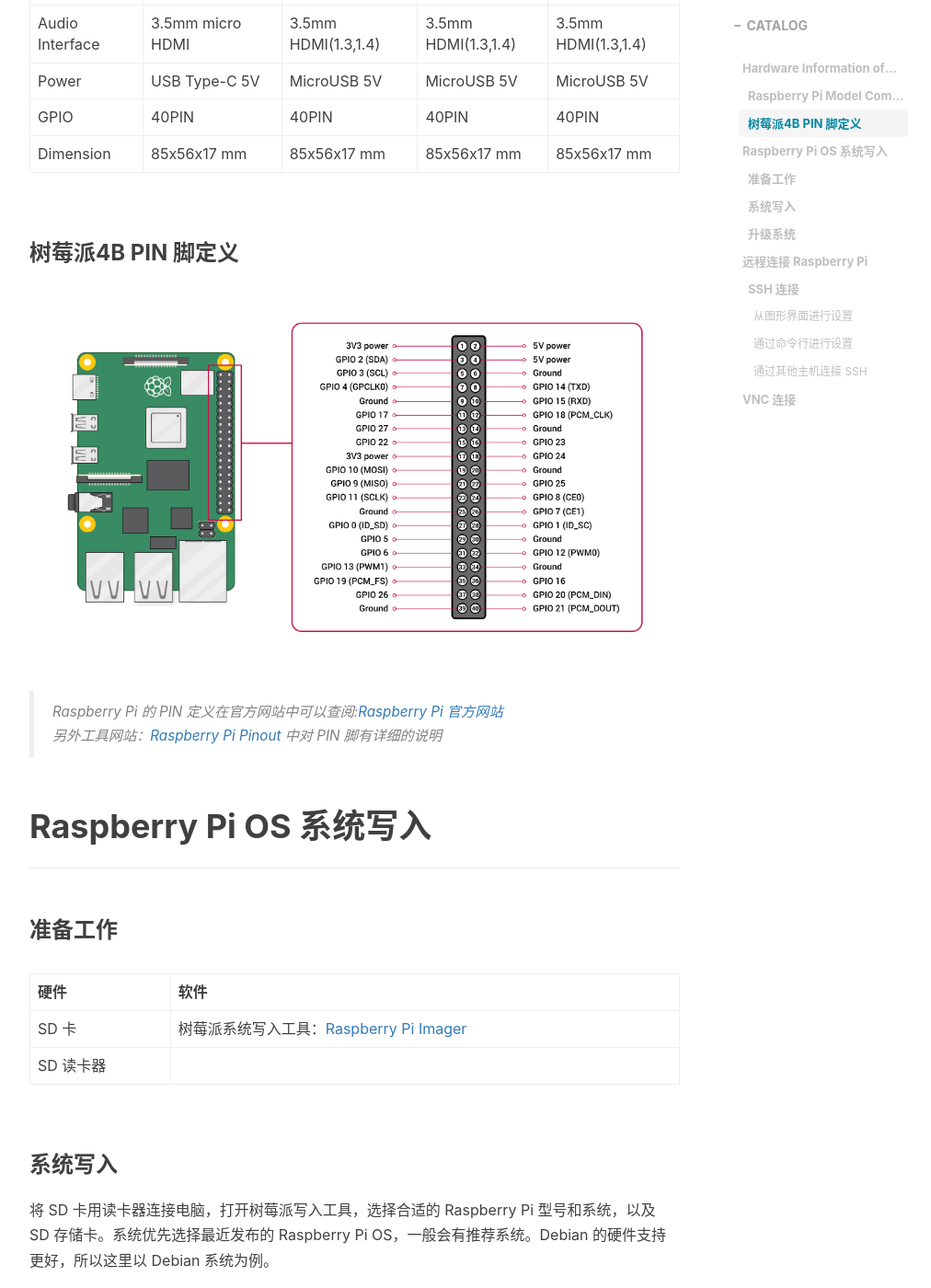
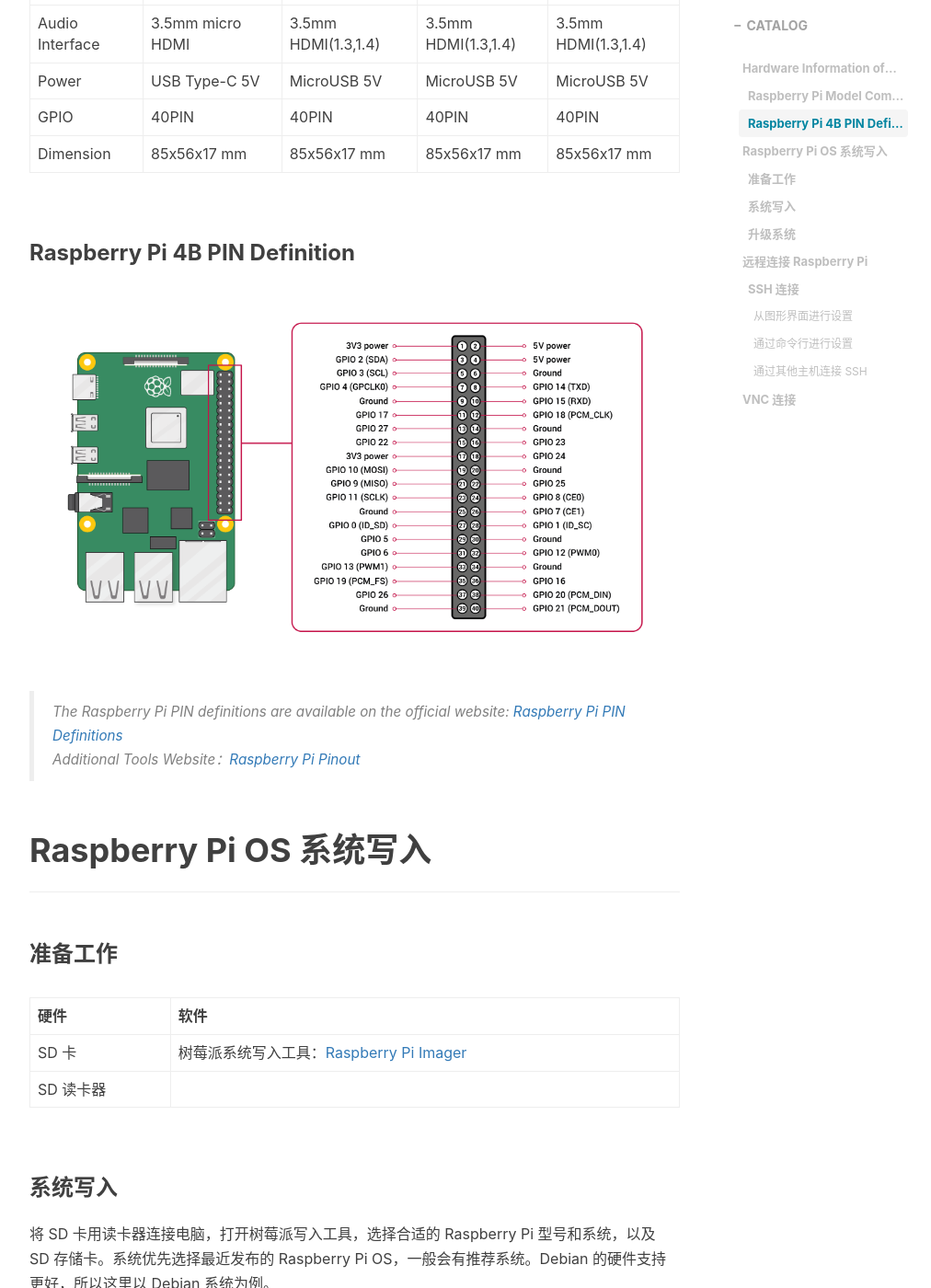
Before and after one commit to antoniotian/antoniotian.github.io, a Jekyll site: the page built from _posts/2024-01-15-raspberrypi-setup.md, in a window 1280 px wide and 1400 px high, scrolled down 1692 px. Shown: the whole window at 92% size, without its empty margins (233-1245 px from the left). Built offline with Jekyll 4.4.1, drawn with Linux system fonts in a browser that asks for light colours; nearby versions of some CDN libraries; comment, search, counter and statistics services are not loaded.

Commit message:
Update 2024-01-15-raspberrypi-setup.md

```diff
--- a/_posts/2024-01-15-raspberrypi-setup.md
+++ b/_posts/2024-01-15-raspberrypi-setup.md
@@ -34,10 +34,10 @@
 | GPIO              | 40PIN                                          | 40PIN                                        | 40PIN                                        | 40PIN                                         |
 | Dimension         | 85x56x17 mm                                    | 85x56x17 mm                                  | 85x56x17 mm                                  | 85x56x17 mm                                   |
 
-### 树莓派4B PIN 脚定义
+### Raspberry Pi 4B PIN Definition
 ![Raspberry Pi PIN](/img/in-post-imag/post-inner-raspberry-pi-pin.png)
-> Raspberry Pi 的 PIN 定义在官方网站中可以查阅:[Raspberry Pi 官方网站](https://www.raspberrypi.com/documentation/computers/raspberry-pi.html)<br>
-> 另外工具网站：[Raspberry Pi Pinout](https://pinout.xyz) 中对 PIN 脚有详细的说明
+> The Raspberry Pi PIN definitions are available on the official website: [Raspberry Pi PIN Definitions](https://www.raspberrypi.com/documentation/computers/raspberry-pi.html)<br>
+> Additional Tools Website：[Raspberry Pi Pinout](https://pinout.xyz)
 
 # Raspberry Pi OS 系统写入
 ---
```
